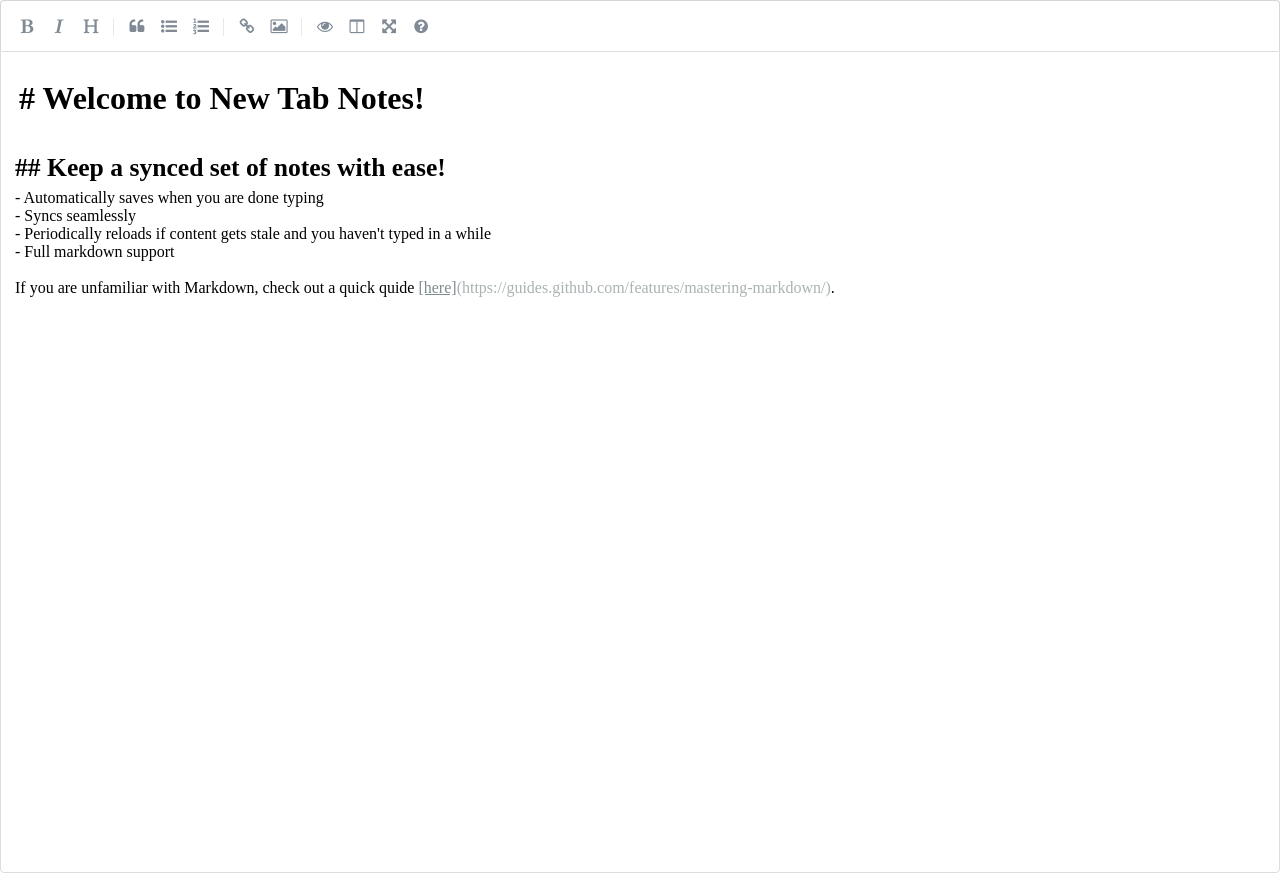
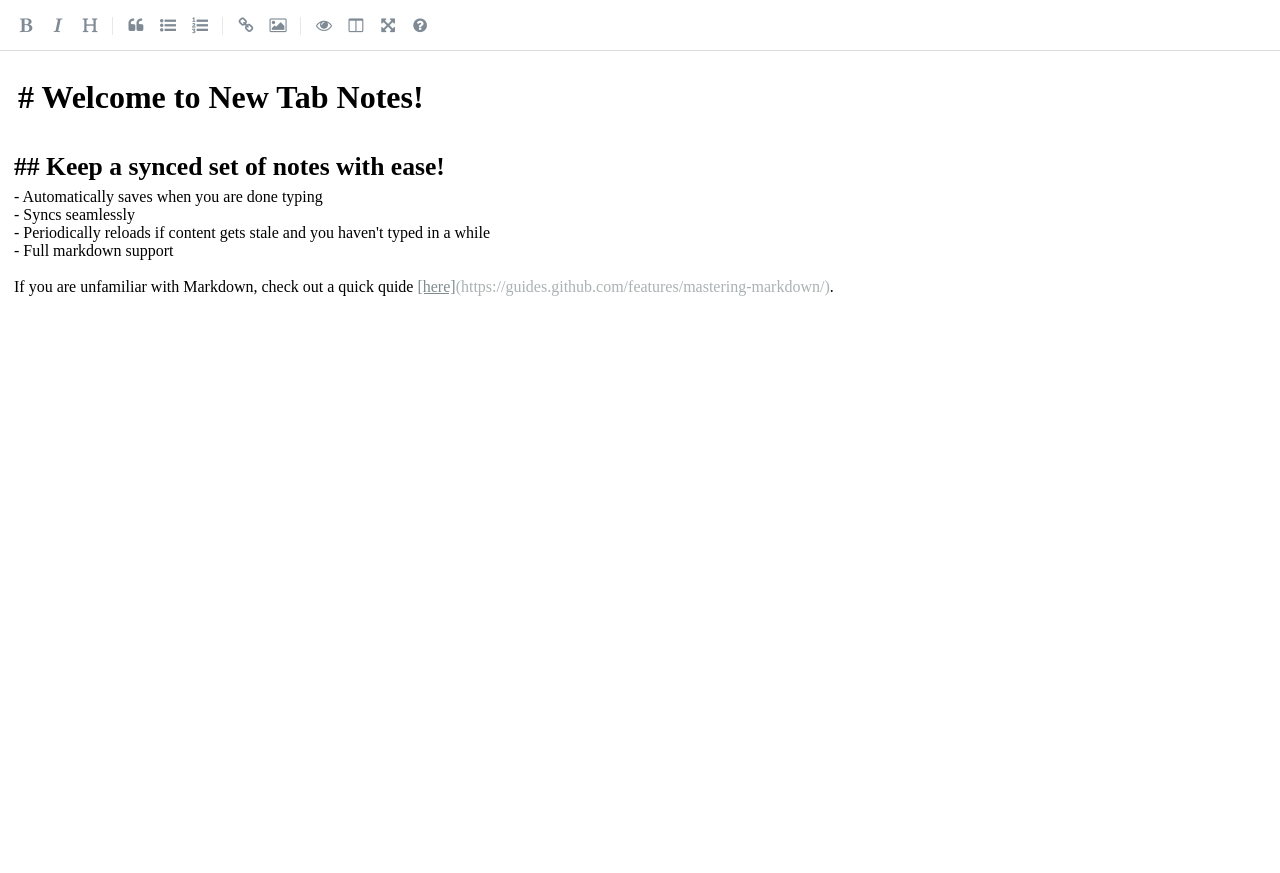
Before and after one commit to kylekampy/NewTabNotes, a browser extension: page html/new-tab-notes.html in a window 1280 px wide. After the commit the page ends 800 px from the top, so only its background shows below. Drawn offline with Linux system fonts and the light colour scheme.

Commit message:
Add a separate throttler instead of building it straight into the datastore Fix some css styling

```diff
--- a/html/new-tab-notes.html
+++ b/html/new-tab-notes.html
@@ -13,6 +13,8 @@
 		<!-- Scripts -->
 		<script src="/scripts/jquery.min.js"></script>
 		<script src="/scripts/simplemde.min.js"></script>
+
+		<script src="/scripts/throttler.js"></script>
 		<script src="/scripts/datastore.js"></script>
 		<script src="/scripts/new-tab-notes.js"></script>
 	</head>
--- a/scripts/datastore.js
+++ b/scripts/datastore.js
@@ -1,81 +1,30 @@
 "use strict";
 
-class ThrottledDataStore {
-	constructor(saveFunc, loadFunc, saveQuietPeriod, loadQuietPeriod) {
+class Datastore {
+	constructor(saveFunc, loadFunc) {
 		this.saveFunc = saveFunc;
 		this.loadFunc = loadFunc;
-		this.saveQuietPeriod = saveQuietPeriod;
-		this.loadQuietPeriod = loadQuietPeriod;
-
-		this.runningSaveTimeout;
-		this.runningSaveDeferred;
-		this.runningLoadTimeout;
-		this.runningLoadDeferred;
-
-		this.firstLoad = false;
 	}
 
 	save(key, content) {
 		var self = this;
 		var deferred = $.Deferred();
 
-		if (this.saveQuietPeriod > 0) {
-			if (this.runningSaveTimeout) {
-				window.clearTimeout(this.runningSaveTimeout);
-
-				if (this.runningSaveDeferred) {
-					this.runningSaveDeferred.reject();
-				}
-			}
-
-			this.runningSaveTimeout = window.setTimeout(function() {
-				self._doSave(key, content, deferred);
-			}, this.saveQuietPeriod);
-		} else {
-			// For testing purposes, the set timeout can be
-			// entirely omitted by setting the timeout to 0
-			this._doSave(key, content, deferred);
-		}
-		this.runningSaveDeferred = deferred;
-
-		return deferred.promise();
-	}
-
-	_doSave(key, content, deferred) {
 		this.saveFunc(key, content, function() {
 			deferred.resolve();
 		});
+
+		return deferred.promise();
 	}
 
 	load(key) {
 		var self = this;
 		var deferred = $.Deferred();
 
-		if (this.loadQuietPeriod > 0) {
-			if (this.runningLoadTimeout) {
-				window.clearTimeout(this.runningLoadTimeout);
-
-				if (this.runningLoadDeferred) {
-					this.runningLoadDeferred.reject();
-				}
-			}
-
-			this.runningLoadTimeout = window.setTimeout(function() {
-				self._doLoad(key, deferred);
-			}, this.loadQuietPeriod);
-		} else {
-			// For testing purposes, the set timeout can be
-			// entirely omitted by setting the timeout to 0
-			this._doLoad(key, deferred);
-		}
-		this.runningLoadDeferred = deferred;
+		this.loadFunc(key, function(result) {
+			deferred.resolve(result);
+		});
 
 		return deferred.promise();
 	}
-
-	_doLoad(key, deferred) {
-		this.loadFunc(key, function(result) {
-			deferred.resolve(result);
-		});
-	}
 }
--- a/scripts/new-tab-notes.js
+++ b/scripts/new-tab-notes.js
@@ -6,7 +6,7 @@ $(function() {
 	simplemde = new SimpleMDE({
 		autoDownloadFontAwesome: false,
 		indentWithTabs: false,
-		lineWrapping: false,
+		lineWrapping: true,
 		spellChecker: false,
 		initialValue: "Loading...",
 		parsingConfig: {
@@ -18,6 +18,7 @@ $(function() {
 	var saveFunc = function(key, content, callback) {
 		var obj = {};
 		obj[key] = content;
+
 		chrome.storage.sync.set(obj, callback);
 	};
 
@@ -33,60 +34,44 @@ $(function() {
 		});
 	};
 
-	var datastore = new ThrottledDataStore(saveFunc, loadFunc, 500, 0);
+	var throttler = new Throttler(500, saveFunc)
 
-	var loadOp = function() {
+	var throttledSaveFunc = function(key, content, callback) {
+		return throttler.execute(key, content, callback);
+	};
+
+	var datastore = new Datastore(throttledSaveFunc, loadFunc);
+
+	var reloadContents = function() {
 		datastore.load(NEW_TAB_NOTES_KEY).done(function(content) {
 			simplemde.value(content)
 		});
 	};
-	loadOp(NEW_TAB_NOTES_KEY);
 
-	window.setInterval(function() {
-		loadOp(NEW_TAB_NOTES_KEY);
-	}, 5000);
+	reloadContents();
 
 	simplemde.codemirror.on("change", function(){
-	    datastore.save(simplemde.value());
+	    datastore.save(NEW_TAB_NOTES_KEY, simplemde.value());
+	});
+
+	var runningInterval;
+
+	simplemde.codemirror.on("focus", function() {
+		if (runningInterval) {
+			window.clearInterval(runningInterval);
+		}
+	});
+
+	simplemde.codemirror.on("blur", function() {
+		if (runningInterval) {
+			window.clearInterval(runningInterval);
+		}
+
+		runningInterval = window.setInterval(function() {
+			reloadContents();
+		}, 2500);
 	});
 });
-
-// var lastSaveTimestamp = 0;
-// var runningTimeout;
-
-// function save(textToSave, callback) {
-// 	lastSaveTimestamp = Date.now();
-
-// 	if (runningTimeout) {
-// 		window.clearTimeout(runningTimeout);
-// 	}
-
-// 	runningTimeout = window.setTimeout(function() {
-// 		var timeElapsed = Date.now() - lastSaveTimestamp;
-
-// 		if (timeElapsed >= 500) {
-// 			chrome.storage.sync.set({
-// 				newTabNotesContent: textToSave
-// 			}, callback);
-// 		}
-// 	}, 500);
-// }
-
-// function load(callback) {
-// 	var timeElapsedSinceSave = Date.now() - lastSaveTimestamp;
-
-// 	if (timeElapsedSinceSave > 15000) {
-// 		chrome.storage.sync.get("newTabNotesContent", function(result) {
-// 			var content = result.newTabNotesContent;
-
-// 			if (!content || content === "") {
-// 				content = welcomeText;
-// 			}
-
-// 			callback(content);
-// 		});
-// 	}
-// }
 
 var welcomeText = " \
 # Welcome to New Tab Notes! \n\n\
--- /dev/null
+++ b/scripts/throttler.js
@@ -0,0 +1,29 @@
+"use strict";
+
+class Throttler {
+	constructor(quietPeriod, funcToThrottle) {
+		this.quietPeriod = quietPeriod;
+		this.funcToThrottle = funcToThrottle;
+
+		this.waitingFuncTimeout;
+		this.waitingFuncDeferred;
+	}
+
+	execute() {
+		var self = this;
+		var deferred = $.Deferred();
+		var passThroughArgs = arguments;
+
+		if (this.waitingFuncTimeout) {
+			window.clearTimeout(this.waitingFuncTimeout);
+			this.waitingFuncDeferred.reject("A new request has started")
+		}
+
+		this.waitingFuncTimeout = window.setTimeout(function() {
+			deferred.resolve(self.funcToThrottle.apply(self, passThroughArgs));
+		}, this.quietPeriod);
+
+		this.waitingFuncDeferred = deferred;
+		return deferred.promise();
+	}
+}
--- a/styles/new-tab-notes.css
+++ b/styles/new-tab-notes.css
@@ -4,6 +4,22 @@ html, body {
 	height: 100%;
 }
 
+.editor-toolbar {
+	height: 50px;
+	border-left: 0px;
+	border-right: 0px;
+	border-top: 0px;
+}
+
 .CodeMirror {
-	height: 100%;
+	position: absolute;
+	top: 50px;
+	bottom: 0px;
+	left: 0px;
+	right: 0px;
+	border-left: 0px;
+	border-right: 0px;
+	border-bottom: 0px;
+	border-bottom-left-radius: 0px;
+	border-bottom-right-radius: 0px;
 }
```
Also changed, not shown: tests/datastore.test.js (+2 -88 lines), tests/test.html (+2 -0 lines), tests/throttler.test.js (added, +50 -0 lines).
